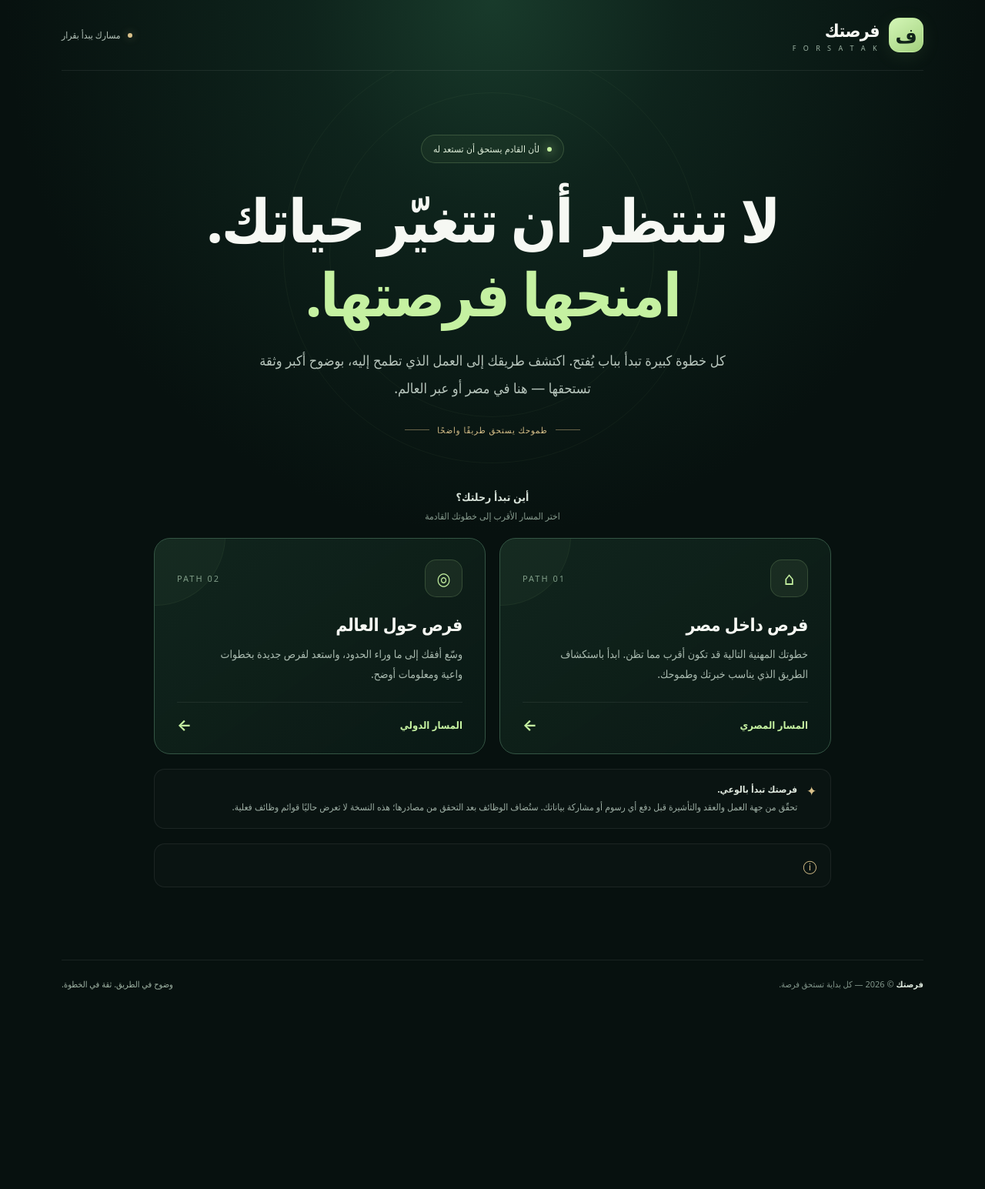
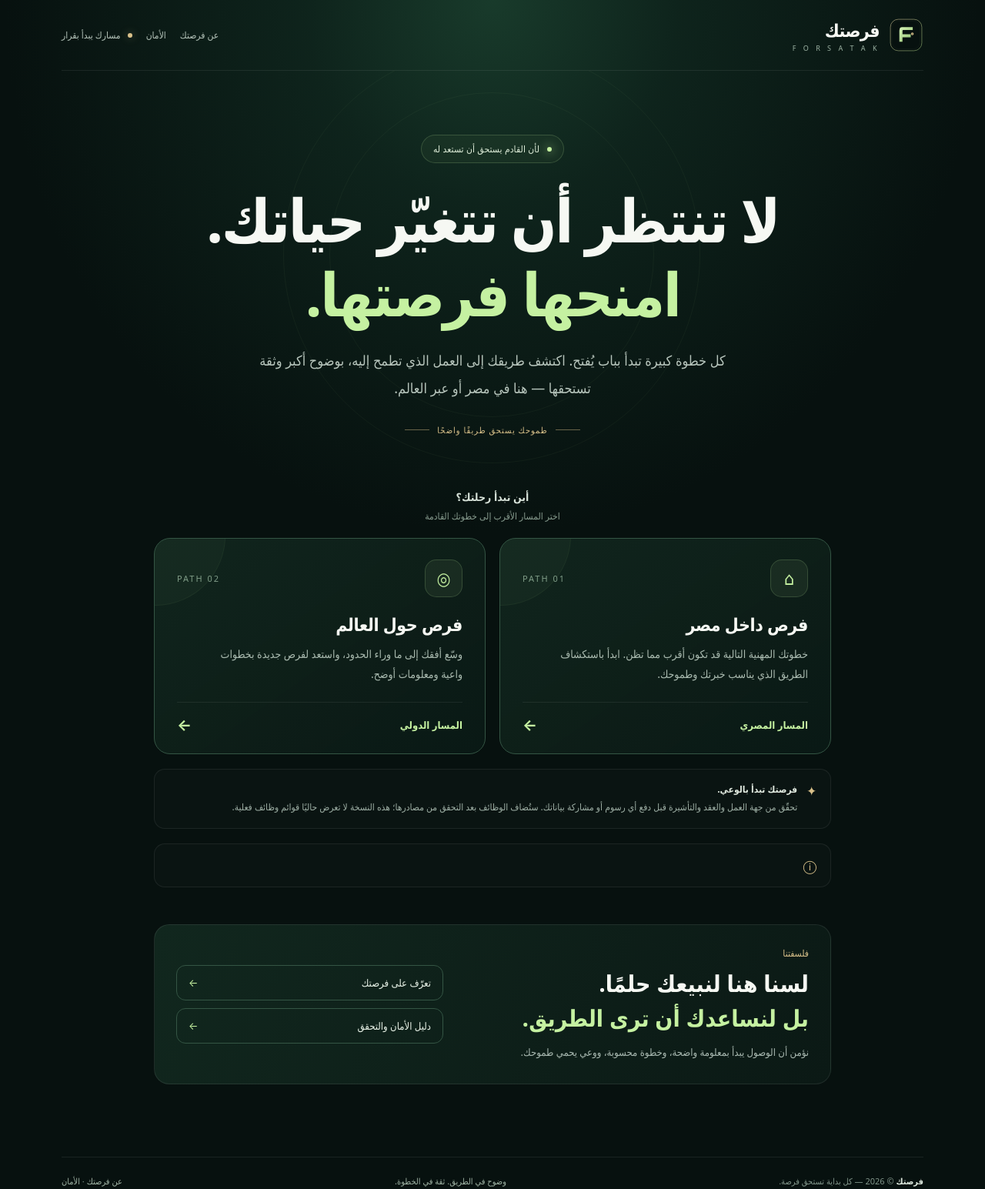
Before and after one commit to w4nkrv77ms-a11y/Forsatak-site, a plain HTML site: page index.html in a window 1280 px wide. Shown: the whole page at 77% size. Before the commit the page ends 1315 px from the top, so only its background shows below. Drawn offline with Linux system fonts and the light colour scheme.

Commit message:
Integrate logo and navigation to informational pages

```diff
--- a/index.html
+++ b/index.html
@@ -20,8 +20,8 @@ footer{margin-top:59px;padding:23px 0 29px;border-top:1px solid #ffffff13;color:
 <body>
 <div class="wrap">
 <header>
- <div class="brand"><div class="mark" aria-hidden="true">ف</div><div><div class="brand-name">فرصتك</div><div class="brand-en">F O R S A T A K</div></div></div>
- <div class="top-note">مسارك يبدأ بقرار</div>
+ <a class="brand" href="index.html" style="color:inherit;text-decoration:none"><img src="assets/forsatak-logo.svg" alt="" style="width:45px;height:45px"><div><div class="brand-name">فرصتك</div><div class="brand-en">F O R S A T A K</div></div></a>
+ <nav style="display:flex;align-items:center;gap:18px"><a href="about.html" style="color:#b4c3b9;text-decoration:none;font-size:12px">عن فرصتك</a><a href="safety.html" style="color:#b4c3b9;text-decoration:none;font-size:12px">الأمان</a><div class="top-note">مسارك يبدأ بقرار</div></nav>
 </header>
 <main>
  <section class="hero">
@@ -32,7 +32,7 @@ footer{margin-top:59px;padding:23px 0 29px;border-top:1px solid #ffffff13;color:
  </section>
  <div class="select-label">أين تبدأ رحلتك؟<small>اختر المسار الأقرب إلى خطوتك القادمة</small></div>
  <section class="choices" aria-label="اختيار مسار البحث عن العمل">
-  <a class="choice" href="#egypt" onclick="event.preventDefault();const n=document.getElementById('notice');n.hidden=false;document.getElementById('noticeText').textContent='نعمل على تجهيز هذا المسار بفرص موثّقة ومعلومات واضحة. لن نعرض وظائف غير متحقق منها.';n.scrollIntoView({behavior:'smooth',block:'nearest')}">
+  <a class="choice" href="#egypt" onclick="event.preventDefault();const n=document.getElementById('notice');n.hidden=false;document.getElementById('noticeText').textContent='نعمل على تجهيز هذا المسار بفرص موثّقة ومعلومات واضحة. لن نعرض وظائف غير متحقق منها.';n.scrollIntoView({behavior:'smooth',block:'nearest'})">
    <div class="card-top"><div class="icon-wrap" aria-hidden="true">⌂</div><span class="card-index">PATH 01</span></div>
    <h2>فرص داخل مصر</h2><p>خطوتك المهنية التالية قد تكون أقرب مما تظن. ابدأ باستكشاف الطريق الذي يناسب خبرتك وطموحك.</p>
    <div class="go"><span>المسار المصري</span><span class="arrow">←</span></div>
@@ -45,8 +45,12 @@ footer{margin-top:59px;padding:23px 0 29px;border-top:1px solid #ffffff13;color:
  </section>
  <div class="trust"><span class="trust-icon">✦</span><div><b>فرصتك تبدأ بالوعي.</b><br>تحقّق من جهة العمل والعقد والتأشيرة قبل دفع أي رسوم أو مشاركة بياناتك. ستُضاف الوظائف بعد التحقق من مصادرها؛ هذه النسخة لا تعرض حاليًا قوائم وظائف فعلية.</div></div>
  <div id="notice" class="trust" role="status" aria-live="polite" hidden><span class="trust-icon">ⓘ</span><div id="noticeText"></div></div>
+<section style="max-width:880px;margin:48px auto 0;padding:28px;border:1px solid #ffffff15;border-radius:20px;background:linear-gradient(120deg,#11271e,#0b1915);display:grid;grid-template-columns:1.3fr 1fr;gap:24px;align-items:center">
+ <div><div style="color:#d9c18a;font-size:12px;margin-bottom:8px">فلسفتنا</div><h2 style="font-size:clamp(22px,4vw,30px);line-height:1.5;margin:0 0 10px">لسنا هنا لنبيعك حلمًا.<br><span style="color:#c5f1a1">بل لنساعدك أن ترى الطريق.</span></h2><p style="color:#a9b9b1;font-size:13px;line-height:1.9;margin:0">نؤمن أن الوصول يبدأ بمعلومة واضحة، وخطوة محسوبة، ووعي يحمي طموحك.</p></div>
+ <div style="display:grid;gap:10px"><a href="about.html" style="padding:13px 15px;border:1px solid #345544;border-radius:12px;color:#e9f3e8;text-decoration:none;font-size:13px">تعرّف على فرصتك <span style="float:left;color:#c5f1a1">←</span></a><a href="safety.html" style="padding:13px 15px;border:1px solid #345544;border-radius:12px;color:#e9f3e8;text-decoration:none;font-size:13px">دليل الأمان والتحقق <span style="float:left;color:#c5f1a1">←</span></a></div>
+</section>
 </main>
-<footer><span><span class="footer-brand">فرصتك</span> © <span id="year"></span> — كل بداية تستحق فرصة.</span><span class="footer-tag">وضوح في الطريق. ثقة في الخطوة.</span></footer>
+<footer><span><span class="footer-brand">فرصتك</span> © <span id="year"></span> — كل بداية تستحق فرصة.</span><span class="footer-tag">وضوح في الطريق. ثقة في الخطوة.</span><span><a href="about.html" style="color:#a0b4a5;text-decoration:none">عن فرصتك</a> · <a href="safety.html" style="color:#a0b4a5;text-decoration:none">الأمان</a></span></footer>
 </div>
 <script>document.getElementById('year').textContent=new Date().getFullYear();</script>
 </body>
```
